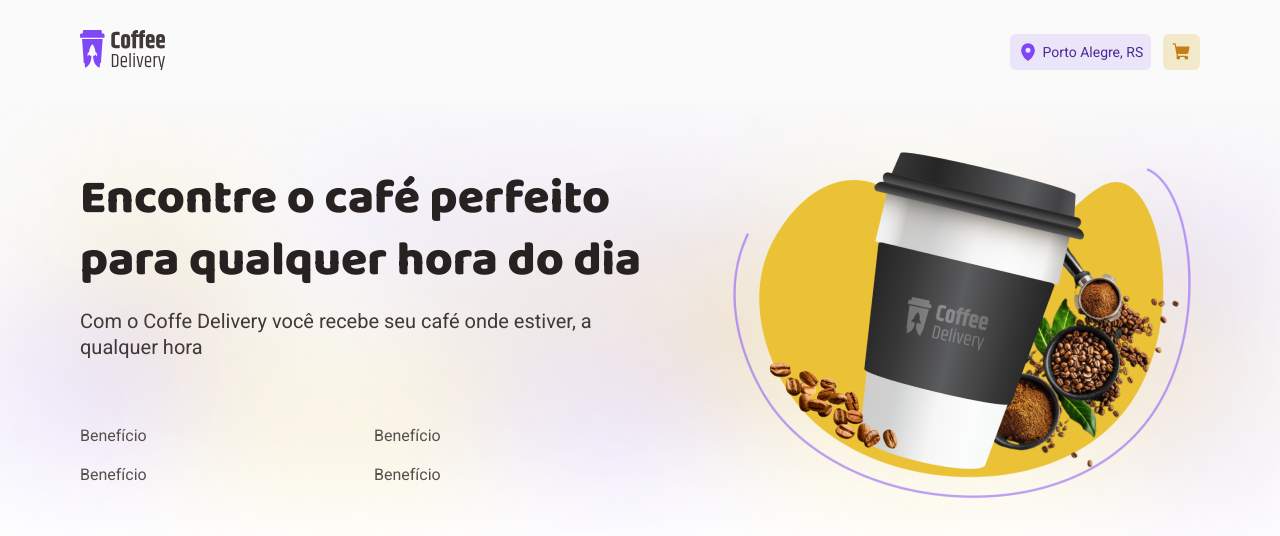
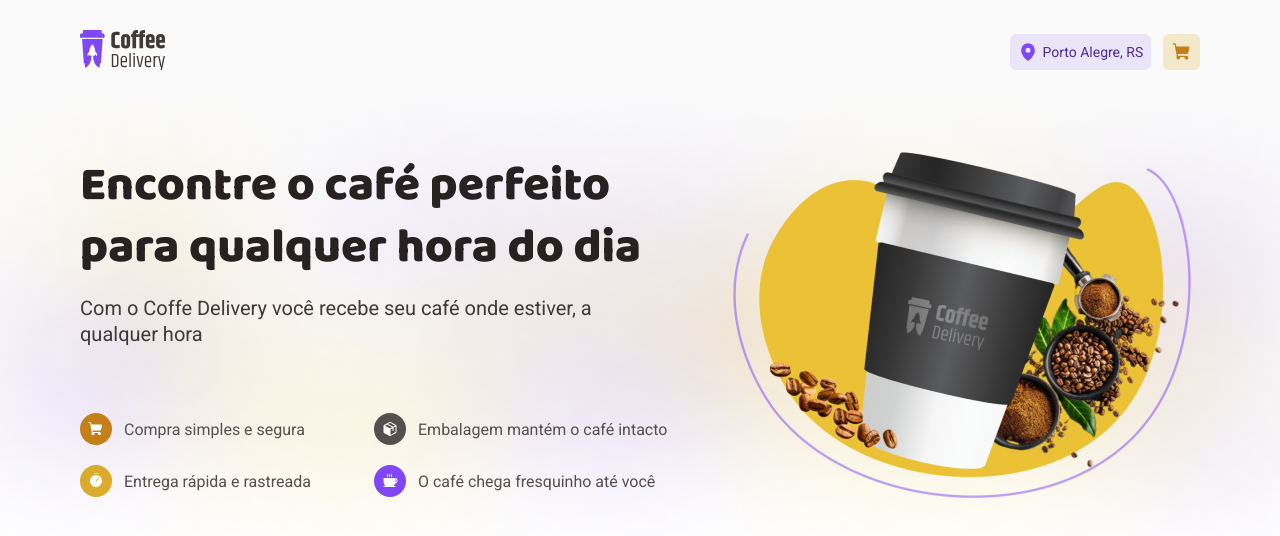
Before and after one commit to MateusJSouza/coffee-delivery, a React (Vite) app: page / in a window 1280 px wide. Shown: the top 536 px of the page. Built offline with nearby package versions, Linux system fonts and the light colour scheme.

Commit message:
criação do componente de informação com ícone

```diff
--- /dev/null
+++ b/src/components/InfoWithIcon/index.tsx
@@ -0,0 +1,17 @@
+import { ReactNode } from "react";
+import { IconContainer, InfoWithIconContainer } from "./styles";
+
+interface InfoWithIconProps {
+  icon: ReactNode;
+  text: string | ReactNode;
+  iconBg: string;
+}
+
+export function InfoWithIcon({ icon, text, iconBg }: InfoWithIconProps) {
+  return (
+    <InfoWithIconContainer>
+      <IconContainer iconBg={iconBg}>{icon}</IconContainer>
+      {typeof text === 'string' ? <p>{text}</p> : text}
+    </InfoWithIconContainer>
+  )
+}
--- /dev/null
+++ b/src/components/InfoWithIcon/styles.ts
@@ -0,0 +1,24 @@
+import styled from "styled-components";
+
+export const InfoWithIconContainer = styled.div`
+  display: flex;
+  align-items: center;
+  gap: 0.75rem;
+`;
+
+interface IconContainerProps {
+  iconBg: string;
+}
+
+export const IconContainer = styled.div<IconContainerProps>`
+  width: 2rem;
+  height: 2rem;
+  border-radius: 50%;
+
+  background: ${({ iconBg }) => iconBg };
+  color: ${({ theme }) => theme.colors["base-white"]};
+
+  display: flex;
+  align-items: center;
+  justify-content: center
+`;
--- a/src/pages/Home/components/Intro/index.tsx
+++ b/src/pages/Home/components/Intro/index.tsx
@@ -1,8 +1,13 @@
 import { BenefitsContainer, IntroContainer, IntroContent, IntroTitle } from "./styles";
 import introImg from '../../../../assets/intro-img.png';
 import { RegularText } from "../../../../components/Typograph";
+import { InfoWithIcon } from "../../../../components/InfoWithIcon";
+import { Coffee, Package, ShoppingCart, Timer } from "phosphor-react";
+import { useTheme } from "styled-components";
 
 export function Intro() {
+  const { colors } = useTheme()
+
   return (
     <IntroContainer>
       <IntroContent className="container">
@@ -17,10 +22,29 @@
           </section>
 
           <BenefitsContainer>
-            <p>Benefício</p>
-            <p>Benefício</p>
-            <p>Benefício</p>
-            <p>Benefício</p>
+            <InfoWithIcon
+              iconBg={colors["brand-yellow-dark"]}
+              icon={<ShoppingCart weight="fill" />}
+              text="Compra simples e segura"
+            />
+
+            <InfoWithIcon
+              iconBg={colors["base-text"]}
+              icon={<Package weight="fill" />}
+              text="Embalagem mantém o café intacto"
+            />
+
+            <InfoWithIcon
+              iconBg={colors["brand-yellow"]}
+              icon={<Timer weight="fill" />}
+              text="Entrega rápida e rastreada"
+            />
+
+            <InfoWithIcon
+              iconBg={colors["brand-purple"]}
+              icon={<Coffee weight="fill" />}
+              text="O café chega fresquinho até você"
+            />
           </BenefitsContainer>
         </div>
 
```
